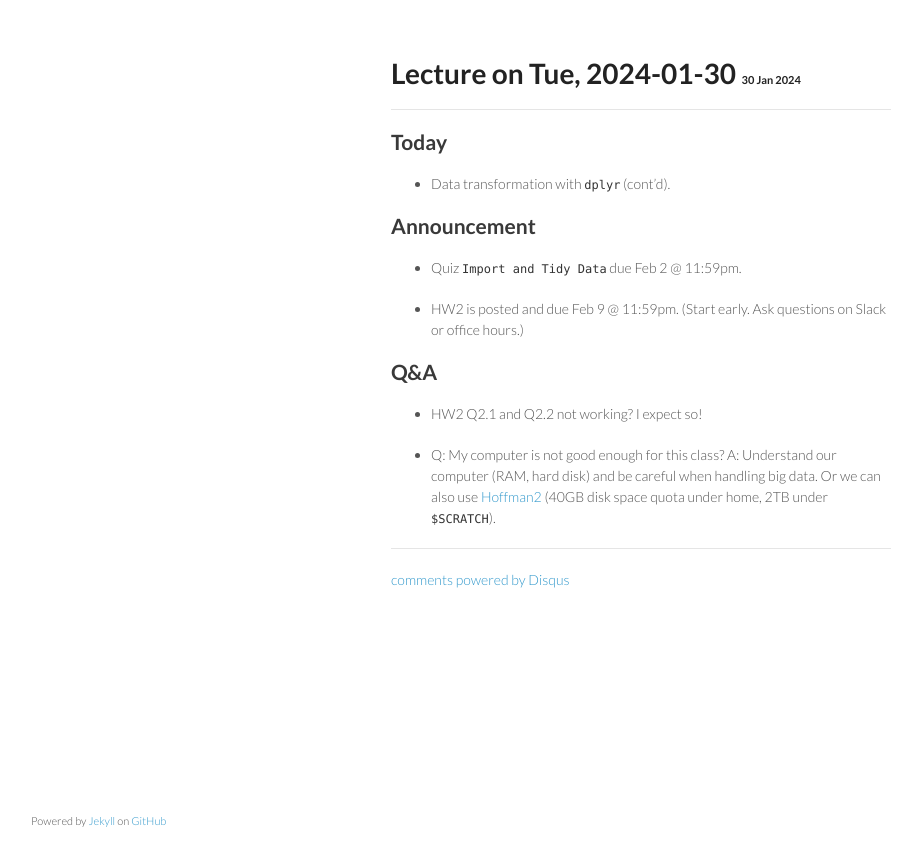
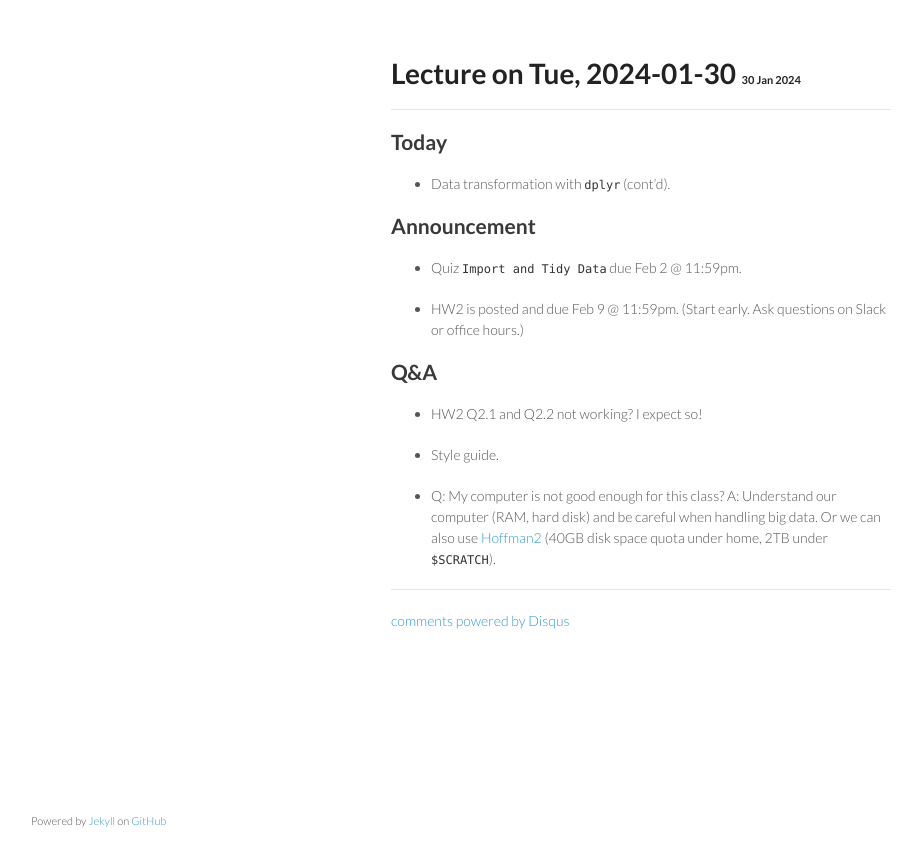
Before and after one commit to ucla-biostat-203b/2024winter, a Jekyll site: the page built from _posts/2024-01-30-lec1.md, in a window 1280 px wide. Shown: the top 866 px of the page, without its empty margins (179-1095 px from the left). Built offline with Jekyll 4.4.1, drawn with Linux system fonts in a browser that asks for light colours; comment, search, counter and statistics services are not loaded.

Commit message:
add style guides

```diff
--- a/_posts/2024-01-30-lec1.md
+++ b/_posts/2024-01-30-lec1.md
@@ -18,4 +18,6 @@ category: biostat203bwinter2024lec1
 
 * HW2 Q2.1 and Q2.2 not working? I expect so!
 
+* Style guide.
+
 * Q: My computer is not good enough for this class? A: Understand our computer (RAM, hard disk) and be careful when handling big data. Or we can also use [Hoffman2](https://www.hoffman2.idre.ucla.edu/Using-H2/Software/Software.html#rstudio-server) (40GB disk space quota under home, 2TB under `$SCRATCH`).
```
